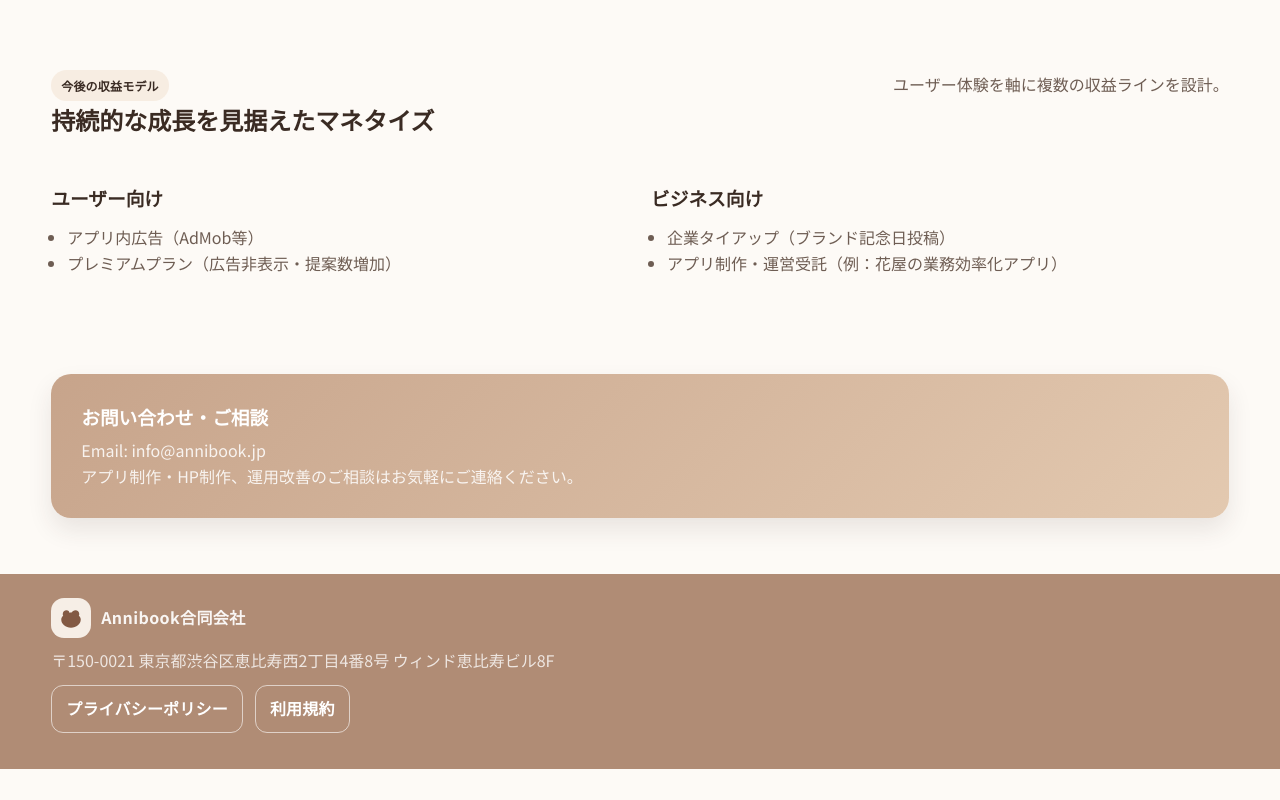
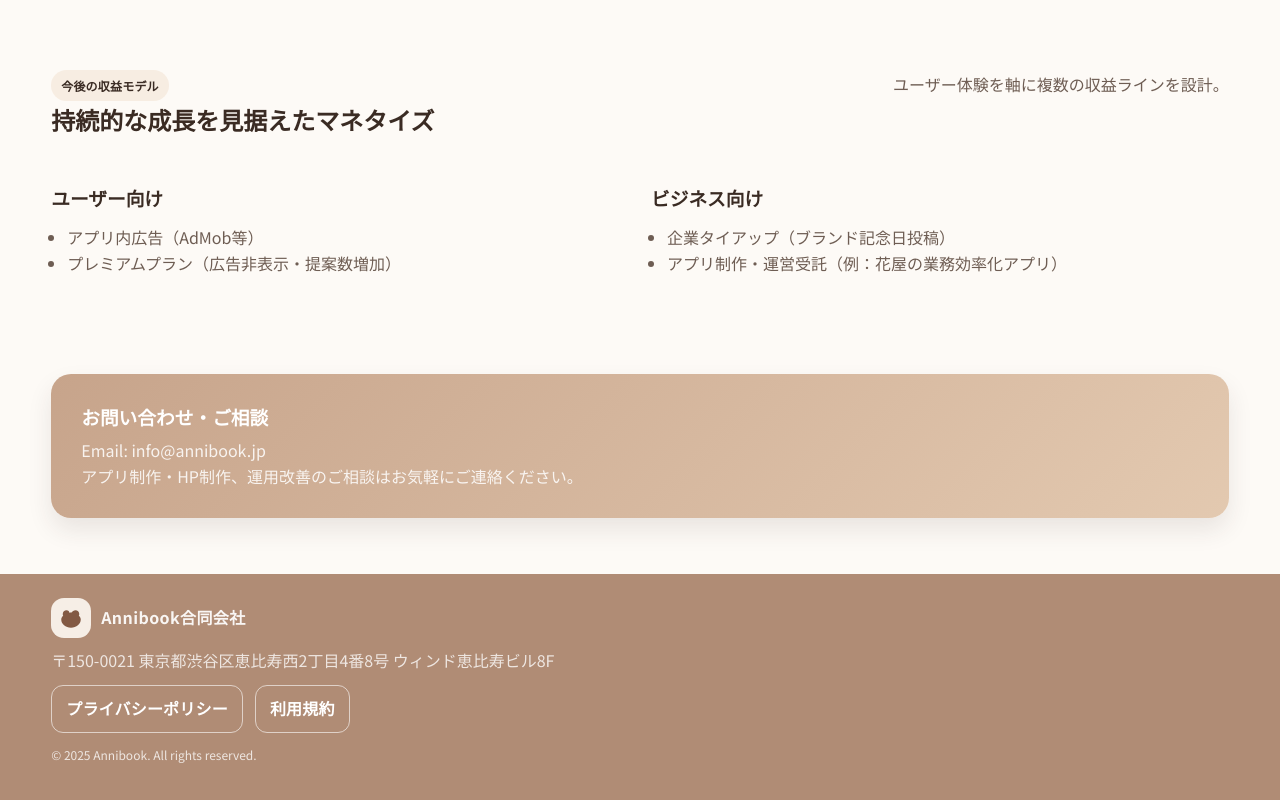
Before and after one commit to ririkaka0706-boop/annibook, a plain HTML site: page index.html in a window 1280 px wide. Shown: the part 1809-2609 px from the top of the page. Before the commit the page ends 2578 px from the top, so only its background shows below. Drawn offline with Linux system fonts and the light colour scheme; a web font is replaced by a local one.

Commit message:
Add files via upload

```diff
--- a/index.html
+++ b/index.html
@@ -468,6 +468,7 @@
         <a class="ghost-btn" href="privacy.html">プライバシーポリシー</a>
         <a class="ghost-btn" href="terms.html">利用規約</a>
       </div>
+      <p style="margin: 12px 0 0; color: rgba(255,255,255,0.78); font-size: 12px;">© 2025 Annibook. All rights reserved.</p>
     </div>
   </footer>
 </body>
```
